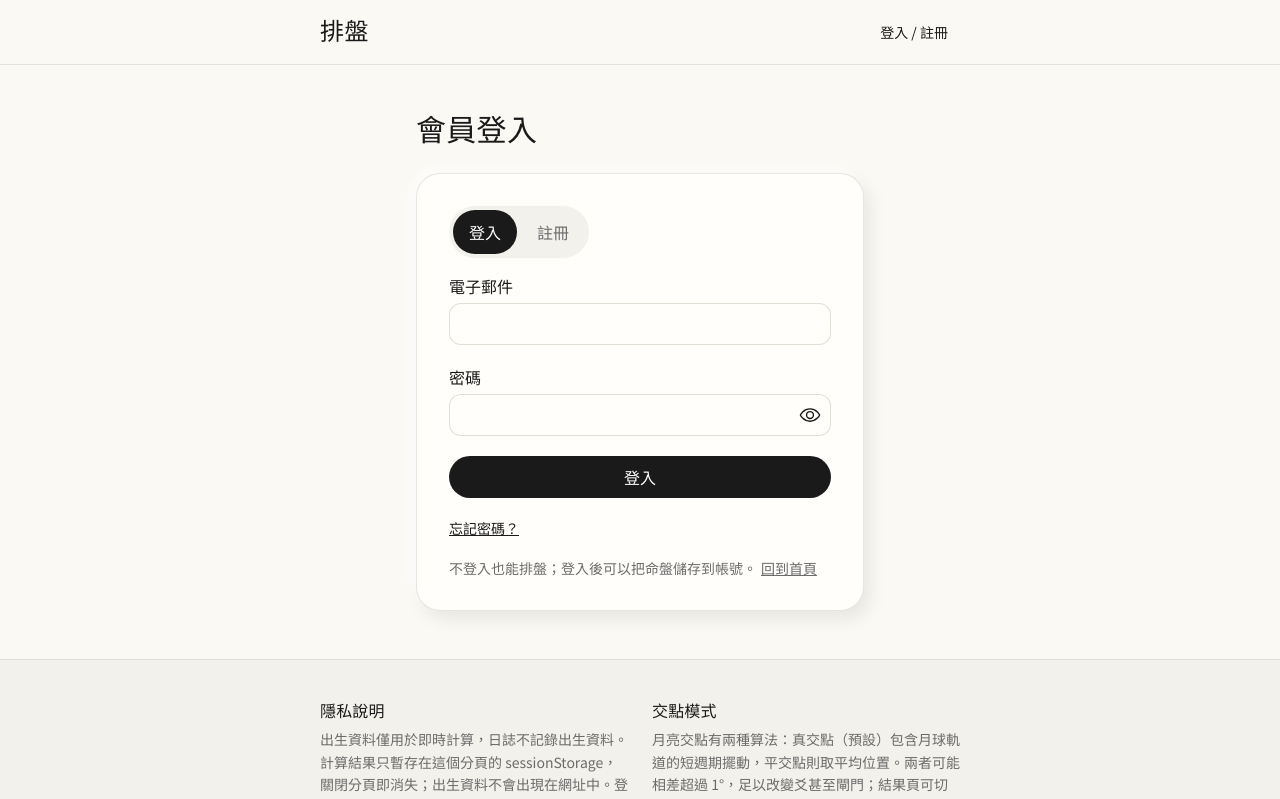
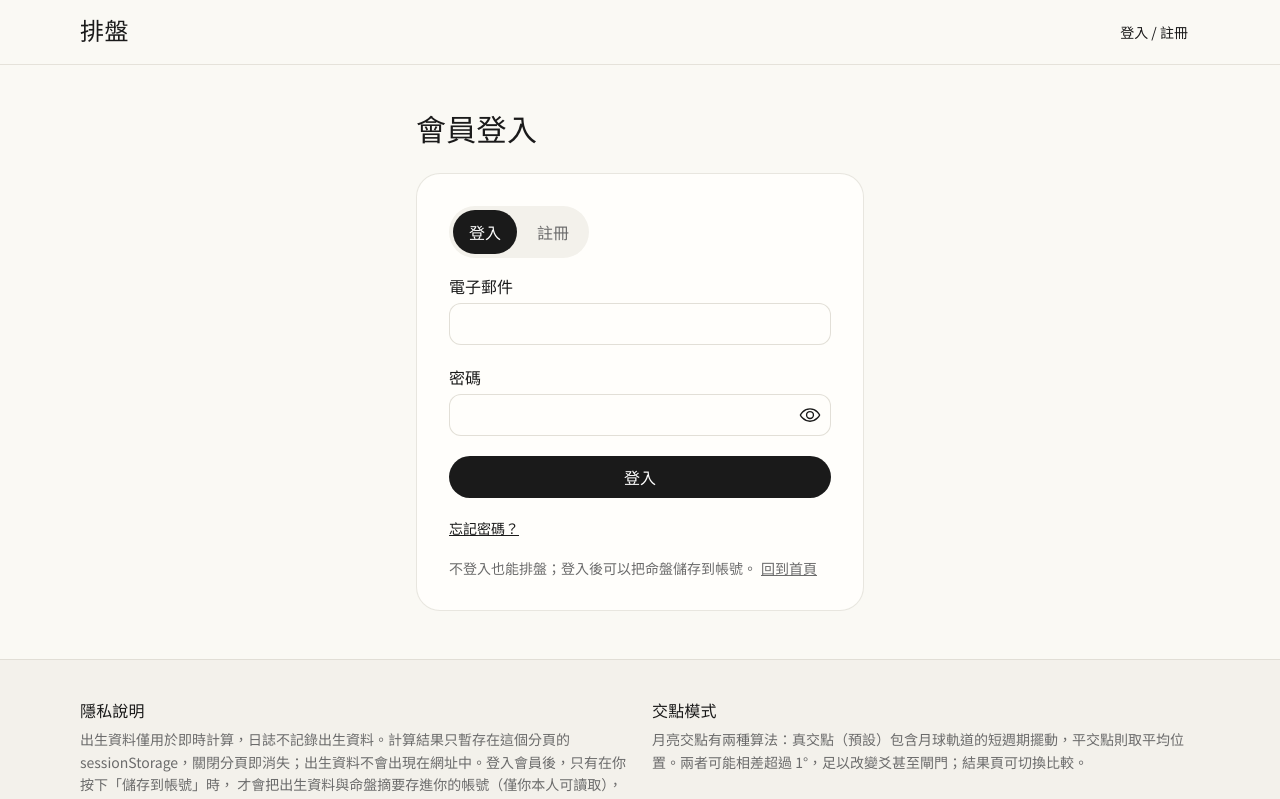
Before and after one commit to nikitaplanet/seeMyself, a Next.js app: page /login in a window 1280 px wide. Shown: the top 799 px of the page. Built offline with nearby package versions, Linux system fonts and the light colour scheme; no server answers.

Commit message:
樣式調整

```diff
--- a/src/app/charts/new/page.tsx
+++ b/src/app/charts/new/page.tsx
@@ -9,7 +9,7 @@ export const metadata: Metadata = {
 
 export default function NewChartPage() {
     return (
-        <div className="flex flex-col gap-6">
+        <div className="flex max-w-2xl flex-col gap-6">
             <div className="flex flex-col gap-2">
                 <h1 className="font-serif text-3xl font-medium tracking-wide">新增命盤</h1>
                 <p className="text-muted">
--- a/src/app/globals.css
+++ b/src/app/globals.css
@@ -31,8 +31,8 @@
     --radius-card: 1.5rem;
     --radius-control: 0.75rem;
     --radius-pill: 9999px;
-    --shadow-soft: 6px 8px 18px rgb(0 0 0 / 0.08), -4px -4px 14px rgb(255 255 255 / 0.85);
-    --shadow-inset: inset 3px 3px 8px rgb(0 0 0 / 0.07), inset -2px -2px 6px rgb(255 255 255 / 0.9);
+    --shadow-soft: none;
+    --shadow-inset: none;
 
     /* BodyGraph — keep domain semantics; soften inactive to ivory/stone */
     --hd-personality: #1a1a1a;
@@ -86,7 +86,7 @@
     --font-serif: var(--font-serif-face), 'Noto Serif TC', 'Songti TC', 'PMingLiU', serif;
     --radius-card: 1.5rem;
     --radius-pill: 9999px;
-    --shadow-soft: 6px 8px 18px rgb(0 0 0 / 0.08), -4px -4px 14px rgb(255 255 255 / 0.85);
+    --shadow-soft: none;
 }
 
 html {
@@ -117,7 +117,6 @@ h6 {
     border-radius: var(--radius-card);
     border: 1px solid rgb(214 211 200 / 0.55);
     background: var(--app-surface);
-    box-shadow: var(--shadow-soft);
 }
 
 .surface-inset {
@@ -134,7 +133,6 @@ h6 {
     background: var(--app-accent);
     color: var(--app-accent-fg);
     font-weight: 500;
-    box-shadow: var(--shadow-soft);
 }
 
 .btn-primary:hover {
@@ -150,7 +148,6 @@ h6 {
     background: var(--app-surface);
     color: var(--app-fg);
     font-weight: 500;
-    box-shadow: var(--shadow-soft);
 }
 
 .btn-secondary:hover {
@@ -226,14 +223,12 @@ h6 {
     font-weight: 500;
 }
 
-.mantine-Button-root[data-variant='filled'] {
-    box-shadow: var(--shadow-soft);
-}
-
-.mantine-Paper-root {
+.mantine-Paper-root,
+.mantine-Modal-content,
+.mantine-Popover-dropdown {
     border-radius: var(--radius-card) !important;
     border-color: rgb(214 211 200 / 0.55) !important;
-    box-shadow: var(--shadow-soft);
+    box-shadow: none !important;
 }
 
 .mantine-Checkbox-input:checked,
--- a/src/app/layout.tsx
+++ b/src/app/layout.tsx
@@ -49,7 +49,7 @@ export default function RootLayout({ children }: LayoutProps<'/'>) {
                     跳到主要內容
                 </a>
                 <header className="border-b border-border/60 bg-bg/80 backdrop-blur-sm">
-                    <div className="mx-auto flex max-w-2xl items-center justify-between gap-4 px-4 py-4">
+                    <div className="mx-auto flex max-w-6xl items-center justify-between gap-4 px-4 py-4">
                         <Link
                             href="/"
                             className="font-serif text-2xl font-medium tracking-wide text-accent hover:opacity-80"
@@ -59,7 +59,7 @@ export default function RootLayout({ children }: LayoutProps<'/'>) {
                         <UserNav />
                     </div>
                 </header>
-                <main id="main" className="mx-auto w-full max-w-2xl flex-1 px-4 py-8 sm:py-12">
+                <main id="main" className="mx-auto w-full max-w-6xl flex-1 px-4 py-8 sm:py-12">
                     {children}
                 </main>
                 <SiteFooter />
--- a/src/app/page.tsx
+++ b/src/app/page.tsx
@@ -3,7 +3,7 @@ import { MantineRoot } from '@/components/MantineRoot';
 
 export default function Home() {
     return (
-        <div className="flex flex-col gap-6">
+        <div className="mx-auto flex w-full max-w-2xl flex-col gap-6">
             <div className="flex flex-col gap-3">
                 <h1 className="font-serif text-3xl font-medium tracking-wide sm:text-4xl">排盤</h1>
                 <p className="text-muted leading-relaxed">
--- a/src/components/MantineRoot.tsx
+++ b/src/components/MantineRoot.tsx
@@ -63,9 +63,11 @@ const theme = createTheme({
     },
     defaultRadius: 'md',
     shadows: {
-        sm: '4px 6px 12px rgb(0 0 0 / 0.06), -2px -2px 8px rgb(255 255 255 / 0.8)',
-        md: '6px 8px 18px rgb(0 0 0 / 0.08), -4px -4px 14px rgb(255 255 255 / 0.85)',
-        lg: '10px 14px 28px rgb(0 0 0 / 0.1), -6px -6px 18px rgb(255 255 255 / 0.9)',
+        xs: 'none',
+        sm: 'none',
+        md: 'none',
+        lg: 'none',
+        xl: 'none',
     },
     components: {
         Button: {
@@ -96,10 +98,10 @@ const theme = createTheme({
             defaultProps: { errorProps: { className: 'sr-only' } },
         },
         Paper: {
-            defaultProps: { radius: 'md', shadow: 'md' },
+            defaultProps: { radius: 'md', shadow: 'none' },
         },
         Modal: {
-            defaultProps: { radius: 'md' },
+            defaultProps: { radius: 'md', shadow: 'none' },
         },
         Checkbox: {
             defaultProps: { color: 'accent', radius: 'sm' },
--- a/src/components/PlaceAutocomplete.tsx
+++ b/src/components/PlaceAutocomplete.tsx
@@ -196,7 +196,7 @@ export function PlaceAutocomplete({ value, onChange, optional, error, id }: Prop
                         key={name}
                         type="button"
                         onClick={() => handleInput(name, true)}
-                        className="btn-secondary cursor-pointer px-3 py-1 text-sm !shadow-none"
+                        className="btn-secondary cursor-pointer px-3 py-1 text-sm"
                     >
                         {name}
                     </button>
--- a/src/components/SiteFooter.tsx
+++ b/src/components/SiteFooter.tsx
@@ -3,7 +3,7 @@
 export function SiteFooter() {
     return (
         <footer className="border-t border-border/60 bg-surface-2 text-sm leading-relaxed text-muted">
-            <div className="mx-auto grid max-w-2xl gap-6 px-4 py-10 sm:grid-cols-2">
+            <div className="mx-auto grid max-w-6xl gap-6 px-4 py-10 sm:grid-cols-2">
                 <section aria-labelledby="footer-privacy" className="flex flex-col gap-1">
                     <h2
                         id="footer-privacy"
--- a/src/components/UserNav.tsx
+++ b/src/components/UserNav.tsx
@@ -55,7 +55,7 @@ export function UserNav() {
 
     if (auth.status === 'unavailable') return null;
     if (auth.status === 'loading')
-        return <span aria-hidden="true" className="inline-block h-8 w-14" />;
+        return <span aria-hidden="true" className="inline-block size-9 rounded-full" />;
     if (auth.status === 'signedOut') {
         return (
             <Link href="/login" className={LINK}>
@@ -98,6 +98,7 @@ export function UserNav() {
     }
 
     const email = auth.user.email ?? '已登入';
+    const initial = (auth.user.email?.trim().charAt(0) || '?').toUpperCase();
     return (
         <div className="flex items-center gap-1">
             <Link href="/charts" className={LINK}>
@@ -109,14 +110,11 @@ export function UserNav() {
                     aria-haspopup="true"
                     aria-expanded={open}
                     aria-controls={menuId}
+                    aria-label={`帳號選單：${email}`}
                     onClick={() => setOpen((o) => !o)}
-                    className="btn-secondary inline-flex items-center gap-1 px-3 py-1.5 text-sm !shadow-none"
+                    className="inline-flex size-9 items-center justify-center rounded-full border border-border/70 bg-surface text-sm font-medium text-fg hover:bg-surface-2"
                 >
-                    <span className="sr-only">帳號選單：</span>
-                    <span aria-hidden="true">帳號</span>
-                    <span aria-hidden="true" className="text-xs">
-                        ▾
-                    </span>
+                    <span aria-hidden="true">{initial}</span>
                 </button>
                 {open ? (
                     <div
--- a/src/components/auth/AuthCard.tsx
+++ b/src/components/auth/AuthCard.tsx
@@ -2,18 +2,12 @@ import { Paper } from '@mantine/core';
 import { MantineRoot } from '@/components/MantineRoot';
 
 /** Shared frame for the small auth pages (login, reset password, auth error). */
-export function AuthCard({
-  title,
-  children,
-}: {
-  title: string;
-  children: React.ReactNode;
-}) {
+export function AuthCard({ title, children }: { title: string; children: React.ReactNode }) {
     return (
-    <div className="mx-auto flex max-w-md flex-col gap-6">
+        <div className="mx-auto flex w-full max-w-md flex-col gap-6">
             <h1 className="font-serif text-3xl font-medium tracking-wide">{title}</h1>
             <MantineRoot>
-        <Paper withBorder radius="md" shadow="md" className="p-5 sm:p-8">
+                <Paper withBorder radius="md" shadow="none" className="p-5 sm:p-8">
                     {children}
                 </Paper>
             </MantineRoot>
@@ -23,10 +17,5 @@ export function AuthCard({
 
 /** Suspense fallback with the card's footprint. */
 export function AuthCardSkeleton() {
-  return (
-    <div
-      aria-hidden="true"
-      className="hd-skeleton h-72 rounded-lg bg-surface-2"
-    />
-  );
+    return <div aria-hidden="true" className="hd-skeleton h-72 rounded-lg bg-surface-2" />;
 }
```
Also changed, not shown: src/components/BodyGraph/BodyGraph.tsx (+22 -50 lines), src/components/ziwei/ZiweiView.tsx (+23 -52 lines). Lines whose indentation alone changed are shown as unchanged.
